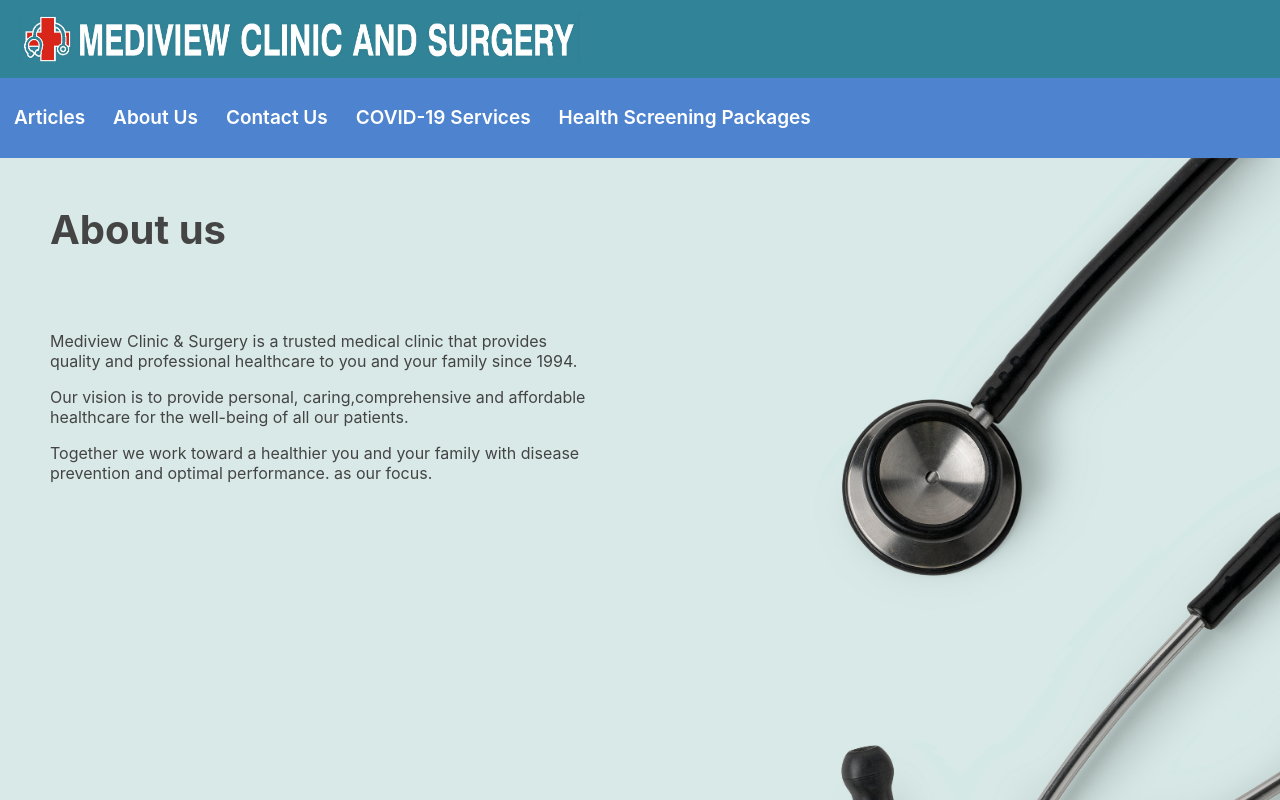
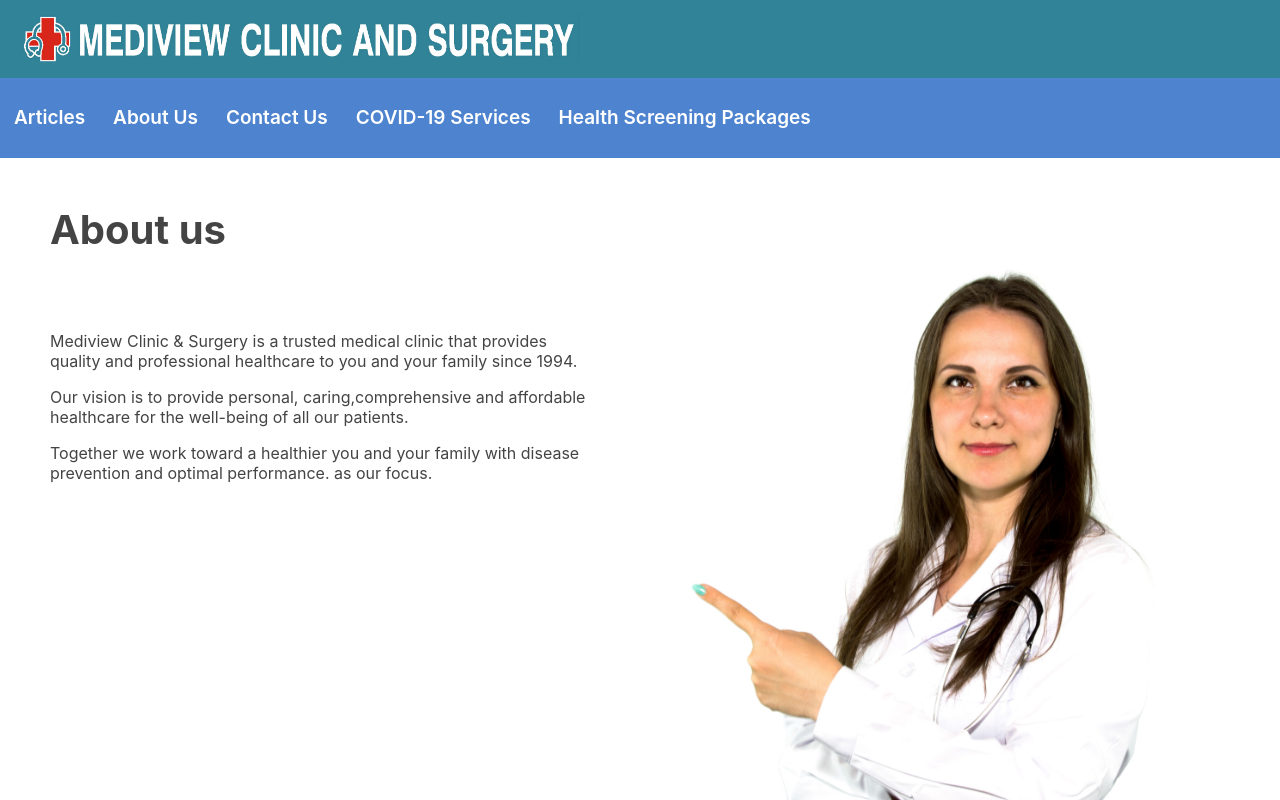
Before and after one commit to AbsoluteGibs/commercial-clinic-mediview, a React (Create React App) app in the folder frontend/: page /about-us in a window 1280 px wide. Shown: the top 800 px of the page. Built offline with nearby package versions, Linux system fonts and the light colour scheme.

Commit message:
changed back to white background

```diff
--- a/frontend/src/App.css
+++ b/frontend/src/App.css
@@ -42,9 +42,11 @@ ol {
 
 .about_us_page_container {
   background-image: url(./images/about_us_bg.jpg);
+  /* can actually browse for a better image, preferrably white background */
   background-repeat: no-repeat;
-  height: 1080px;
-  background-size: cover;
+  width: 100vw;
+  height: 100vh;
+  background-size: contain;
 }
 
 .animated{
@@ -129,9 +131,17 @@ ol {
   box-shadow:-3px -2px 16px 0px #000000;
 }
 
+/* text decoration not work rip */
+.no_text_decor{
+  text-decoration: none;
+  color: #444;
+}
+
 .article_panel:hover{
   box-shadow: 0px 0px 25px #858585;
-  background-color: #3E69A5;
+  /* background-color: #3E69A5; */
+  background-color: #103C4A;
+  color: #ffffff;
   transition: 0.3s;
 }
 
--- a/frontend/src/components/ArticlesPreview.js
+++ b/frontend/src/components/ArticlesPreview.js
@@ -5,10 +5,10 @@ function ArticlesPreview({article})
 {
     return(
         <div className="article_panel">
-            <Link style={{textDecoration: 'none', color: '#444'}} to={`/articles/${article.name}`}>
+            <Link className='no_text_decor' to={`/articles/${article.name}`}>
                 <div>
                     <div style={{maxWidth: '200px', display: 'inline-block', paddingRight: '20px'}}>
-                        <img style={{WebkitBoxShadow: '3px -2px 16px 0px #000000', boxShadow: '-3px -2px 16px 0px #000000', borderRadius: '12px', maxWidth: '100%', maxHeight: '100%'}} src={require(`../images/${article.thumbnail}`)} alt={article.name}/>
+                        <img style={{WebkitBoxShadow: '3px -2px 16px 0px #000000', borderRadius: '12px', maxWidth: '100%', maxHeight: '100%'}} src={require(`../images/${article.thumbnail}`)} alt={article.name}/>
                         {console.log(article.thumbnail)}
                     </div>
                     <div style={{maxWidth: '800px', display: 'inline-block', margin: '0'}}>
```
Also changed, not shown: frontend/src/images/about_us_bg.jpg.
